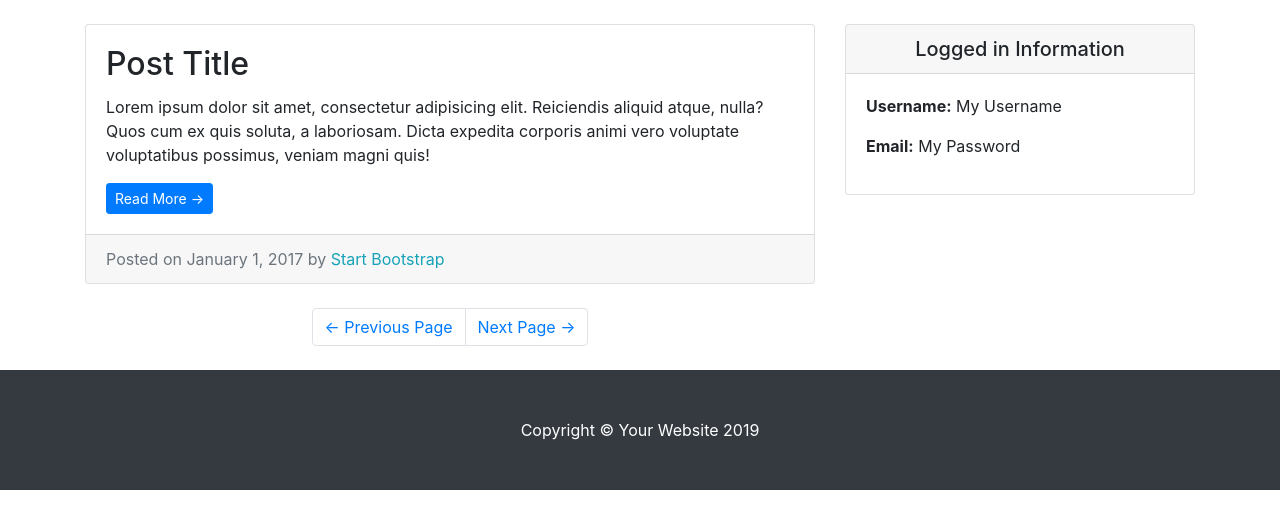
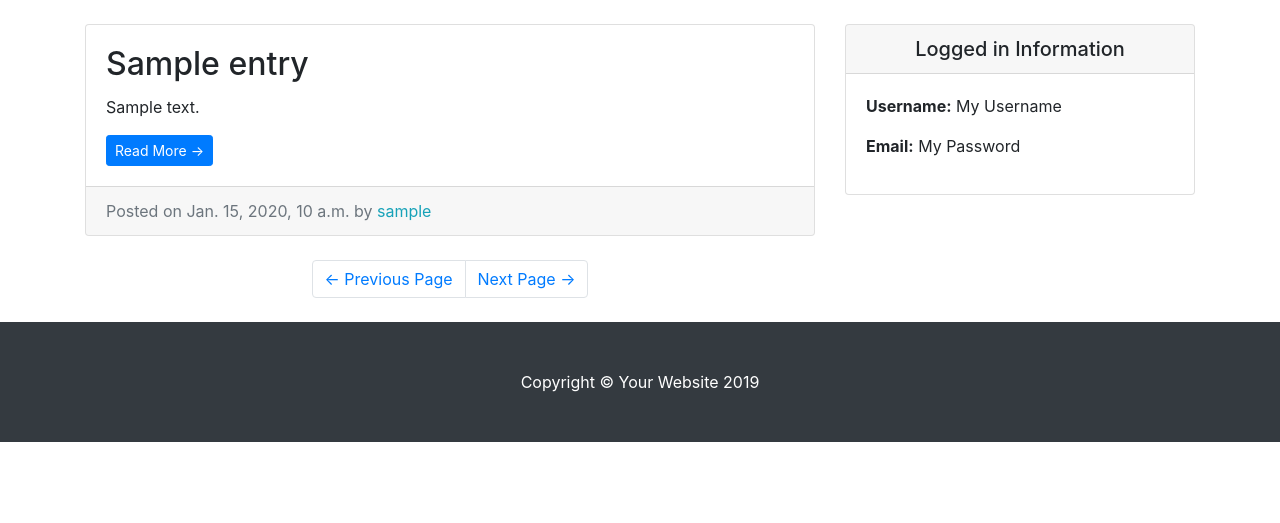
Before and after one commit to aburk3/django-blog, a Django app: page / in a window 1280 px wide. Shown: the part 56-579 px from the top of the page. Run offline with Django 3.2, Linux system fonts and the light colour scheme; tables that the repository leaves empty hold one stand-in row (values such as "Sample post"); some libraries are stand-ins or nearby versions.

Commit message:
Added code to loop through blog entries and render the information in the index.html file.

```diff
--- a/entries/templates/entries/index.html
+++ b/entries/templates/entries/index.html
@@ -1,23 +1,22 @@
 {% extends "entries/base.html" %} {% block content %}
 <!-- Blog Entries Column -->
 <div class="col-md-8">
+  {% for entry in blog_entries %}
   <!-- Blog Post -->
   <div class="card mb-4 mt-4">
     <div class="card-body">
-      <h2 class="card-title">Post Title</h2>
+      <h2 class="card-title">{{ entry.entry_title }}</h2>
       <p class="card-text">
-        Lorem ipsum dolor sit amet, consectetur adipisicing elit. Reiciendis
-        aliquid atque, nulla? Quos cum ex quis soluta, a laboriosam. Dicta
-        expedita corporis animi vero voluptate voluptatibus possimus, veniam
-        magni quis!
+        {{ entry.entry_text }}
       </p>
       <a href="#" class="btn btn-primary btn-sm">Read More &rarr;</a>
     </div>
     <div class="card-footer text-muted">
-      Posted on January 1, 2017 by
-      <span class="text-info mr-2">Start Bootstrap</span>
+      Posted on {{ entry.entry_date }} by
+      <span class="text-info mr-2">{{ entry.entry_author }}</span>
     </div>
   </div>
+  {% endfor %}
 
   <!-- Pagination -->
   <ul class="pagination justify-content-center mb-4">
```
